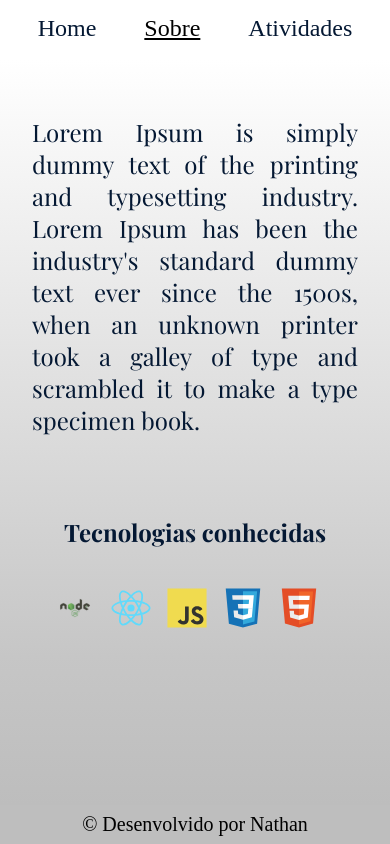
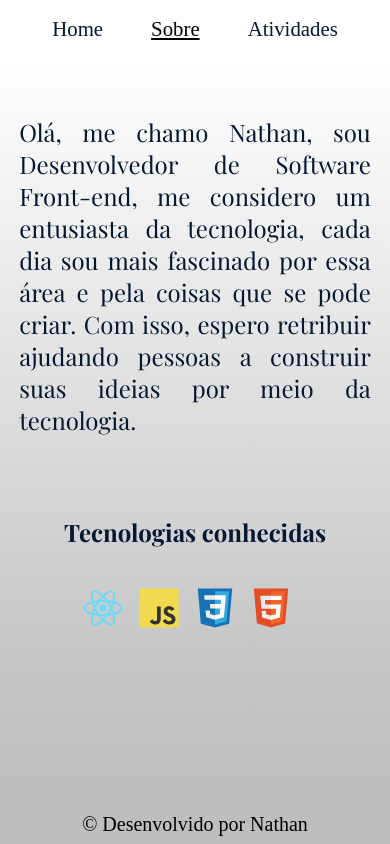
Before and after one commit to Nsilvasv/portifolio, a React (Vite) app: page /sobre in a window 390 px wide. Built offline with nearby package versions, Linux system fonts and the light colour scheme.

Commit message:
ajustes estilos

```diff
--- a/src/Components/Navlink/index.css
+++ b/src/Components/Navlink/index.css
@@ -1,5 +1,5 @@
 .link {
-    font-size: 1.50rem;
+    font-size: 1.5rem;
     line-height: 1rem;
     color: var(--cor-fonte-principal);
 }
@@ -9,3 +9,15 @@
     color: black;
 
 }
+
+@media (max-width: 454px) {
+    .link{
+        font-size:1.3rem;
+    }
+}
+
+@media (max-width: 300px) {
+    .link{
+        font-size:1.1rem;
+    }
+}
--- a/src/Pages/Atividades/index.css
+++ b/src/Pages/Atividades/index.css
@@ -1,15 +1,4 @@
-.container {
-    background: rgb(111,111,111);
-    background: linear-gradient(0deg, rgba(111,111,111,1) 0%, rgba(189,189,189,1) 0%, rgba(198,198,198,1) 20%, rgba(255,255,255,1) 100%);
-}
 
-.atividades {
-    padding: 5rem 3.5rem;
-    display: flex;
-    justify-content: center;
-    flex-wrap: wrap;
-    gap: 2rem;
-}
 
 @media (max-width: 1100px) {
     .atividades {
--- a/src/Pages/Atividades/index.jsx
+++ b/src/Pages/Atividades/index.jsx
@@ -1,6 +1,26 @@
 import { useState, useEffect  } from "react"
 import "./index.css"
 import Card from "../../Components/Card"
+import styled from "styled-components"
+
+const Atividade = styled.div`
+    background: rgb(111,111,111);
+    background: linear-gradient(0deg, rgba(111,111,111,1) 0%, rgba(189,189,189,1) 0%, rgba(198,198,198,1) 20%, rgba(255,255,255,1) 100%);
+`
+const CarContainer = styled.div`
+    padding: 5rem 3.5rem;
+    display: flex;
+    justify-content: center;
+    flex-wrap: wrap;
+    gap: 2rem;
+`
+const Loading = styled.p`
+    margin-top: 250px;
+    text-align: center;
+    font-weight: 400;
+    font-size: 25px;
+
+`
 
 const Atividades = () => {
 
@@ -17,12 +37,12 @@ const Atividades = () => {
     }, [])
 
     return(
-        <div className="container">
+        <Atividade>
 
             {
                 repositorio.length > 0 ? (
 
-                    <div className="atividades">
+                    <CarContainer>
                         {repositorio.map( (repo) => (
                             <Card key={repo.id}
                                 name={repo.name}
@@ -31,15 +51,15 @@ const Atividades = () => {
                              />
                         ))}
 
-                    </div>
+                    </CarContainer>
                 ) : (
 
-                <p>Carregando repositórios...</p>
+                <Loading>Carregando repositórios...</Loading>
 
                 )
             }
 
-        </div>
+        </Atividade>
     )
 }
 
--- a/src/Pages/Home/index.jsx
+++ b/src/Pages/Home/index.jsx
@@ -4,7 +4,17 @@ import { BsInstagram, BsGithub, BsLinkedin } from 'react-icons/bs';
 import { Typewriter } from 'react-simple-typewriter'
 import ft from "../../img/ft.avif"
 import Button from "../../Components/Button";
+import styled from "styled-components";
 
+const Subtitulo = styled.span`
+    color: red;
+    font-size: 35px;
+
+    @media (max-width: 460px) {
+        font-size: 25px;
+    }
+
+`
 
 const Home = () => {
 
@@ -15,7 +25,7 @@ const Home = () => {
 
                 <h1 className="titulo">Olá, Eu sou Nathan</h1>
 
-                <span className="subtitulo">
+                <Subtitulo>
                         {/* Style will be inherited from the parent element */}
                         <Typewriter
                             words={[' Desenvolvedor web', ' Bem-vindo!']}
@@ -27,7 +37,7 @@ const Home = () => {
                             delaySpeed={1000}
 
                         />
-                </span>
+                </Subtitulo>
 
 
                 <div>
--- a/src/Pages/Sobre/index.css
+++ b/src/Pages/Sobre/index.css
@@ -58,7 +58,7 @@ ul li{
 
 @media (max-width: 744px) {
     .sobre {
-        padding: 2rem 1rem;
+        padding: 2rem 0.2rem;
         display: block;
     }
 
--- a/src/Pages/Sobre/index.jsx
+++ b/src/Pages/Sobre/index.jsx
@@ -1,6 +1,4 @@
 import "./index.css"
-
-import ftNode from "../../img/node-js.svg"
 import ftReact from "../../img/react.svg"
 import ftjs from "../../img/js.svg"
 import ftcss from "../../img/css.svg"
@@ -10,8 +8,7 @@ const Sobre = () => {
     return(
         <div className="sobre">
             <div>
-                <p className="paragrafo">Lorem Ipsum is simply dummy text of the printing and typesetting industry.
-                Lorem Ipsum has been the industry's standard dummy text ever since the 1500s, when an unknown printer took a galley of type and scrambled it to make a type specimen book.</p>
+                <p className="paragrafo">Olá, me chamo Nathan, sou Desenvolvedor de Software Front-end, me considero um entusiasta da tecnologia, cada dia sou mais fascinado por essa área e pela coisas que se pode criar. Com isso, espero retribuir ajudando pessoas a construir suas ideias por meio da tecnologia.</p>
 
             </div>
 
@@ -20,7 +17,6 @@ const Sobre = () => {
                 <h2>Tecnologias conhecidas</h2>
 
                 <div className="divft">
-                    <img src={ftNode} className="logo"/>
                     <img src={ftReact} className="logo"/>
                     <img src={ftjs} className="logo"/>
                     <img src={ftcss} className="logo"/>
```
